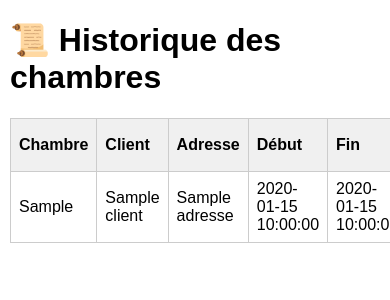
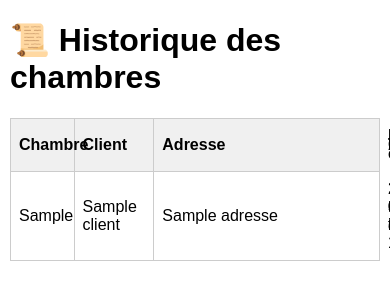
Before and after one commit to IbrahimaDIOUF33/Soneva_chambres-flask, a Flask app: page /historique in a window 390 px wide; the page is wider, and only the part inside the window is pictured. Shown: the part 45-345 px from the top of that part. Run offline with Flask 3, Linux system fonts and the light colour scheme; a database or web service that is not in the repository returns one stand-in record (values such as "Sample title"); some libraries are stand-ins or nearby versions.

Commit message:
📱 Ajustement des proportions des colonnes en affichage mobile (Numéro, État, Actions)

```diff
--- a/App/static/style.css
+++ b/App/static/style.css
@@ -201,19 +201,50 @@
 }
 
 @media (max-width: 700px) {
+    /* Masquer les colonnes secondaires */
     .desktop-only {
         display: none !important;
     }
 
+    /* Fixer le layout du tableau */
+    table {
+        table-layout: fixed;
+        width: 100%;
+    }
+
+    /* Proportions stables pour les 3 colonnes visibles */
+    th:nth-child(1), td:nth-child(1) {
+        width: 15%;  /* Numéro */
+    }
+
+    th:nth-child(2), td:nth-child(2) {
+        width: 20%;  /* État */
+    }
+
+    th:nth-child(3), td:nth-child(3) {
+        width: 65%;  /* Actions */
+    }
+
+    /* Forcer les champs à ne pas dépasser */
     .form-rapide {
         flex-direction: column;
+        max-width: 100%;
+        overflow-wrap: break-word;
+    }
+
+    .form-rapide input,
+    .form-rapide button {
+        width: 100%;
+        box-sizing: border-box;
+        font-size: 13px;
+        padding: 4px 6px;
     }
 
     .modal-content {
         font-size: 1em;
     }
 
-
+    /* Champs des formulaires classiques (réservation) */
     input[type="datetime-local"],
     input[type="text"],
     select,
@@ -222,5 +253,4 @@
         box-sizing: border-box;
         font-size: 1em;
     }
-
 }
```
